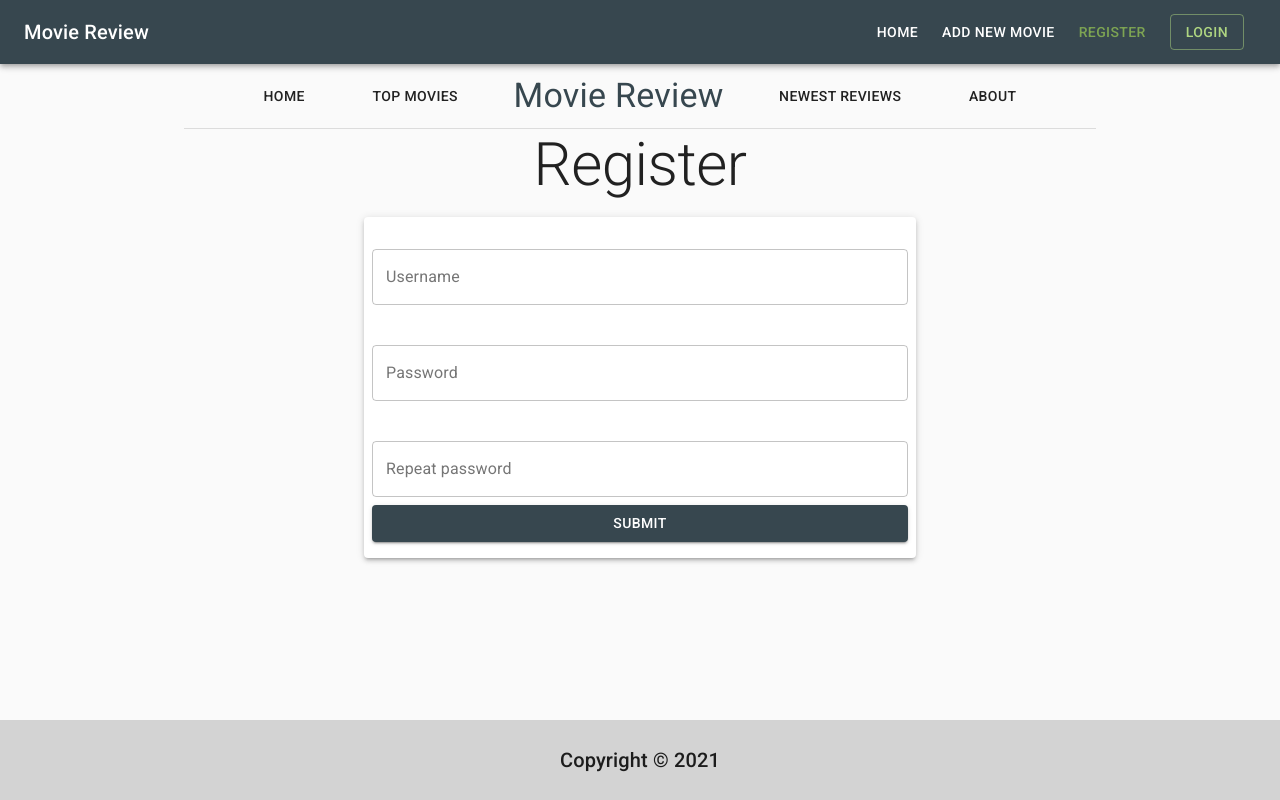
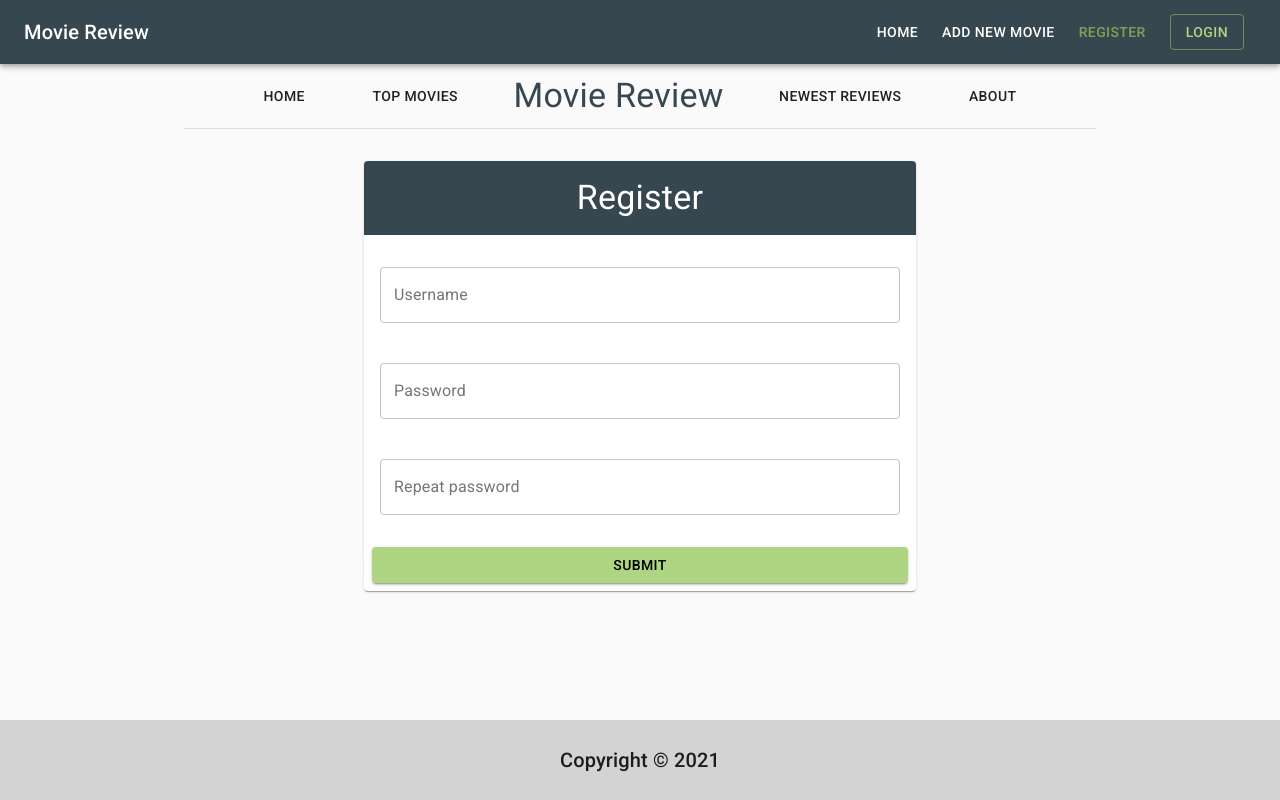
Before and after one commit to DeividasKakta/movie-review-app, a React (Create React App) app in the folder movie-review-ui/: page /register in a window 1280 px wide. Built offline with nearby package versions, Linux system fonts and the light colour scheme.

Commit message:
React: Update registration form design and implement it in RegisterPage

```diff
--- a/movie-review-ui/src/components/forms/RegisterForm/RegisterForm.js
+++ b/movie-review-ui/src/components/forms/RegisterForm/RegisterForm.js
@@ -1,5 +1,5 @@
 import Container from "@material-ui/core/Container";
-import {Grid, makeStyles, Paper} from "@material-ui/core";
+import {Card, CardActions, CardContent, CardHeader, Grid, makeStyles} from "@material-ui/core";
 import {Form, Formik} from "formik";
 import Button from "@material-ui/core/Button";
 import * as Yup from "yup";
@@ -7,10 +7,21 @@ import OutlinedFormikInput from "../../inputs/OutlinedFormikInput";
 import {register} from "../../../api/userApi";
 import CustomSnackbar from "../../feedback/CustomSnackbar";
 import {useState} from "react";
+import {NavLink} from "react-router-dom";
 
 const useStyles = makeStyles((theme) => ({
     root: {
         padding: theme.spacing(2, 1)
+    },
+    mainHeader: {
+        backgroundColor: theme.palette.primary.main,
+        color: theme.palette.common.white
+    },
+    mainCard: {
+        marginBottom: theme.spacing(4)
+    },
+    cardActions: {
+        justifyContent: "center"
     }
 }));
 
@@ -31,14 +42,29 @@ const validationSchema = Yup.object().shape({
 
 const RegisterForm = () => {
     const classes = useStyles()
-    const [openError, setOpenError] = useState(false);
+    const [openError, setOpenError] = useState(false)
+    const [openSuccess, setOpenSuccess] = useState(false)
 
-    const handleErrorClose = (event, reason) => {
+    const handleSnackbarClose = (event, reason) => {
         if (reason === 'clickaway') {
             return;
         }
-        setOpenError(false);
+        setOpenSuccess(false)
+        setOpenError(false)
     };
+
+    const postRegister = (data, {setSubmitting}) => {
+        setSubmitting(true)
+
+        register(data)
+            .then(() => setOpenSuccess(true))
+            .catch(() => setOpenError(true))
+            .finally(() => {
+                setTimeout(() => {
+                    setSubmitting(false)
+                }, 300)
+            })
+    }
 
     return (
         <Formik initialValues={{
@@ -46,25 +72,17 @@ const RegisterForm = () => {
             password: '',
             repeatPassword: ''
         }}
-                onSubmit={
-                    (values, helpers) => {
-
-                        register(values)
-                            .then(() => console.log(values))
-                            .catch(() => setOpenError(true))
-
-                        helpers.setSubmitting(true)
-                        setTimeout(() => {
-                            helpers.setSubmitting(false)
-                        }, 300)
-                    }
-                }
+                onSubmit={postRegister}
                 validationSchema={validationSchema}
         >
             {props => (
                 <Container maxWidth="sm">
-                    <Paper elevation={3} className={classes.root}>
                     <Form>
+                        <Card className={classes.mainCard}>
+                            <CardHeader title="Register" titleTypographyProps={{align: "center", variant: "h4"}}
+                                        className={classes.mainHeader}/>
+                            <CardContent>
+
                                 <Grid container spacing={2}>
                                     <Grid item xs={12}>
                                         <OutlinedFormikInput name="username"
@@ -91,22 +109,43 @@ const RegisterForm = () => {
 
                                 </Grid>
 
+                            </CardContent>
+                            <CardActions disableSpacing className={classes.cardActions}>
+
                                 <Button variant="contained"
                                         fullWidth
-                                    color="primary"
+                                        color="secondary"
                                         disabled={props.isSubmitting}
                                         type="submit">Submit</Button>
 
+                            </CardActions>
+
+                        </Card>
                     </Form>
-                    </Paper>
 
                     <CustomSnackbar open={openError}
                                     duration={5000}
-                                    handleClose={handleErrorClose}
+                                    handleClose={handleSnackbarClose}
                                     message="Username already exists"
                                     elevation={3}
                                     variant="filled"
                                     severity="error"/>
+
+                    <CustomSnackbar open={openSuccess}
+                                    duration={5000}
+                                    handleClose={handleSnackbarClose}
+                                    message="Username created successfully"
+                                    action={
+                                        <>
+                                            <Button color="primary" variant="outlined" to="/login"
+                                                    component={NavLink}>
+                                                Login
+                                            </Button>
+                                        </>
+                                    }
+                                    elevation={3}
+                                    variant="filled"
+                                    severity="success"/>
 
                 </Container>
             )}
--- a/movie-review-ui/src/pages/RegisterPage/RegisterPage.js
+++ b/movie-review-ui/src/pages/RegisterPage/RegisterPage.js
@@ -1,21 +1,19 @@
-import {Grid, Typography} from "@material-ui/core";
+import {makeStyles} from "@material-ui/core";
 import RegisterForm from "../../components/forms/RegisterForm/RegisterForm";
 
+const useStyles = makeStyles((theme) => ({
+    mainContainer: {
+        marginTop: theme.spacing(4)
+    }
+}))
 
 const RegisterPage = () => {
-
+    const classes = useStyles()
 
     return (
         <>
-            <main>
-                <Grid container spacing={4}>
-                    <Grid item xs={12}>
-                        <Typography variant="h2" align="center">
-                            Register
-                        </Typography>
-                    </Grid>
-                    <RegisterForm/>
-                </Grid>
+            <main className={classes.mainContainer}>
+                <RegisterForm/>
             </main>
         </>
     )
```
Lines whose indentation alone changed are shown as unchanged.
